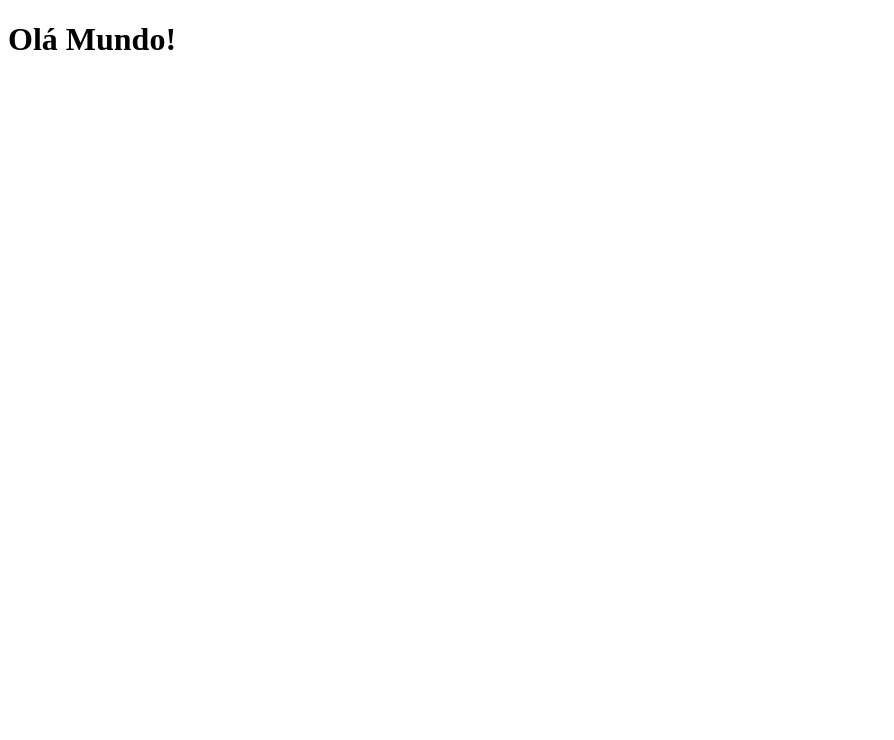
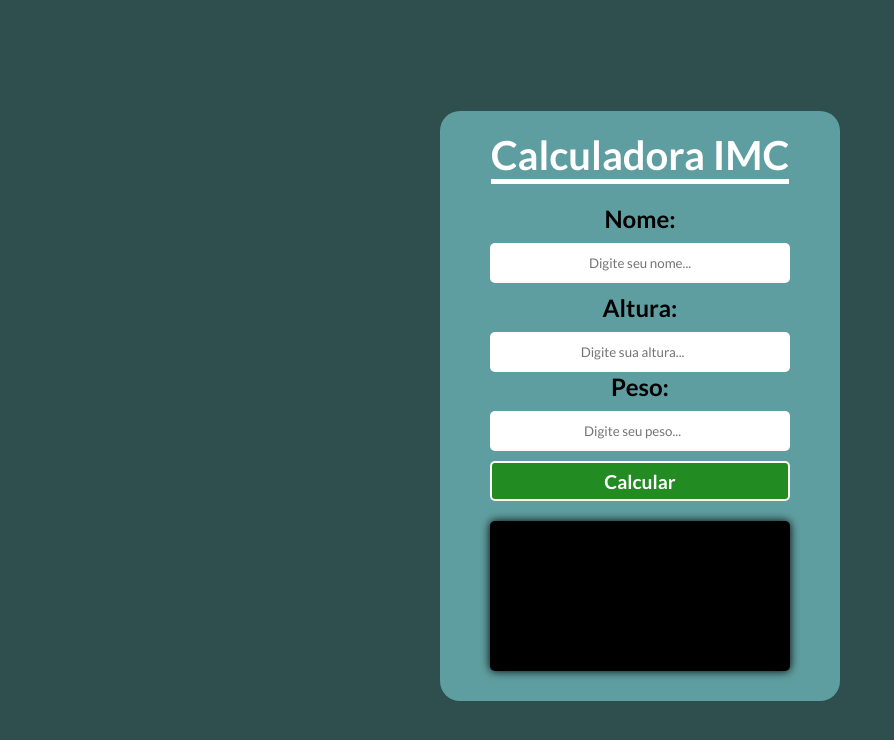
Before and after one commit to gustavoff013/Calculadora-IMC, a plain HTML site: page index.html in a window 1280 px wide. Shown: the whole page, without its empty margins (0-894 px from the left). Drawn offline with Linux system fonts and the light colour scheme.

Commit message:
Finalizando o estilo da calculadora

```diff
--- a/index.css
+++ b/index.css
@@ -0,0 +1,92 @@
+* {
+    margin: 0;
+    padding: 0;
+    box-sizing: border-box;
+    font-family: 'Lato';
+}
+
+body {
+    display: flex;
+    justify-content: center;
+    align-items: center;
+    min-height: 100vh;
+    background-color: darkslategrey;
+}
+
+.container {
+    display: flex;
+    flex-direction: column;
+    align-items: center;
+    width: 400px;
+    height: auto; /* Alterado para automático para acomodar o conteúdo */
+    padding: 20px; /* Adicionado padding para espaçamento interno */
+    background-color: cadetblue;
+    border-radius: 20px;
+    margin-top: 1%;
+}
+
+.titulo h2 {
+    width: 100%;
+    font: bold 3rem;
+    font-size: 40px;
+    border-bottom: solid 5px white;
+    margin-bottom: 20px; /* Reduzido o valor para espaço menor */
+    color: #fff;
+    text-align: center; /* Alinhado ao centro */
+}
+
+.input {
+    display: flex;
+    flex-direction: column; /* Alterado para coluna */
+    align-items: center; /* Alinhado ao centro */
+    margin-bottom: 10px; /* Reduzido o valor para espaço menor */
+}
+
+.input label {
+    font: bold 1.5rem lato;
+    margin-bottom: 5px; /* Adicionado espaço entre label e input */
+}
+
+.input input {
+    width: 300px; /* Aumentado o tamanho do input para corresponder */
+    height: 40px; /* Reduzido o tamanho para corresponder ao botão */
+    border-radius: 5px;
+    border: none;
+    text-align: center;
+    outline: 0;
+    margin-top: 5px; /* Ajustado o espaço superior */
+}
+
+.button-container {
+    display: flex;
+    justify-content: center;
+    margin-top: 10px; /* Adicionado espaço superior */
+}
+
+button {
+    width: 300px;
+    height: 40px;
+    font: bold 1.2rem lato;
+    background: forestgreen;
+    color: #fff;
+    border: solid 2px floralwhite ;
+    outline: none;
+    border-radius: 5px;
+    cursor: pointer;
+}
+
+.result{
+    display: flex;
+    margin-top: 20px;
+    align-items: center;
+    width: 300px;
+    height: 150px;
+    border-radius: 5px;
+    font: italic 1.5rem lato;
+    box-shadow: 0px 0px 10px black;
+    background: #000;
+    color: rgb(255,198,0);
+    padding: 20px;
+    box-sizing: border-box;
+    user-select: none;
+  }
--- a/index.html
+++ b/index.html
@@ -3,11 +3,43 @@
 <head>
     <meta charset="UTF-8">
     <meta name="viewport" content="width=device-width, initial-scale=1.0">
+    <link rel="preconnect" href="https://fonts.googleapis.com">
+    <link rel="preconnect" href="https://fonts.gstatic.com" crossorigin>
+    <link href="https://fonts.googleapis.com/css2?family=Lato:ital,wght@0,100;0,300;0,400;0,700;0,900;1,100;1,300;1,400;1,700;1,900&display=swap" rel="stylesheet">
+    <link rel="stylesheet" href="index.css">
+    <script src="index.js" defer></script>
     <title>Calculadora IMC</title>
-    <link rel="stylesheet" href="index.css">
-    <link rel="" href="">
 </head>
 <body>
-    <h1>Olá Mundo!</h1>
+    <div class="container">
+        <div class="titulo">
+            <h2>Calculadora IMC</h2>
+        </div>
+        <div class="input">
+            <label>Nome:</label>
+            <input
+            type="text"
+            class="input-name"
+            id="input-name"
+            placeholder="Digite seu nome...">
+        </div>
+        <div class="input">
+            <label>Altura:</label>
+            <input
+            type="number"
+            class="input-altura"
+            id="input-altura"
+            placeholder="Digite sua altura...">
+        <div class="input">
+            <label>Peso:</label>
+            <input
+            type="number"
+            class="input-peso"
+            id="input-peso"
+            placeholder="Digite seu peso...">
+        </div>
+        <button id="calcular">Calcular</button>
+        <div class="result" id="resultado"></div>
+    </div>
 </body>
 </html>
```
Also changed, not shown: index.js (+15 -0 lines).
